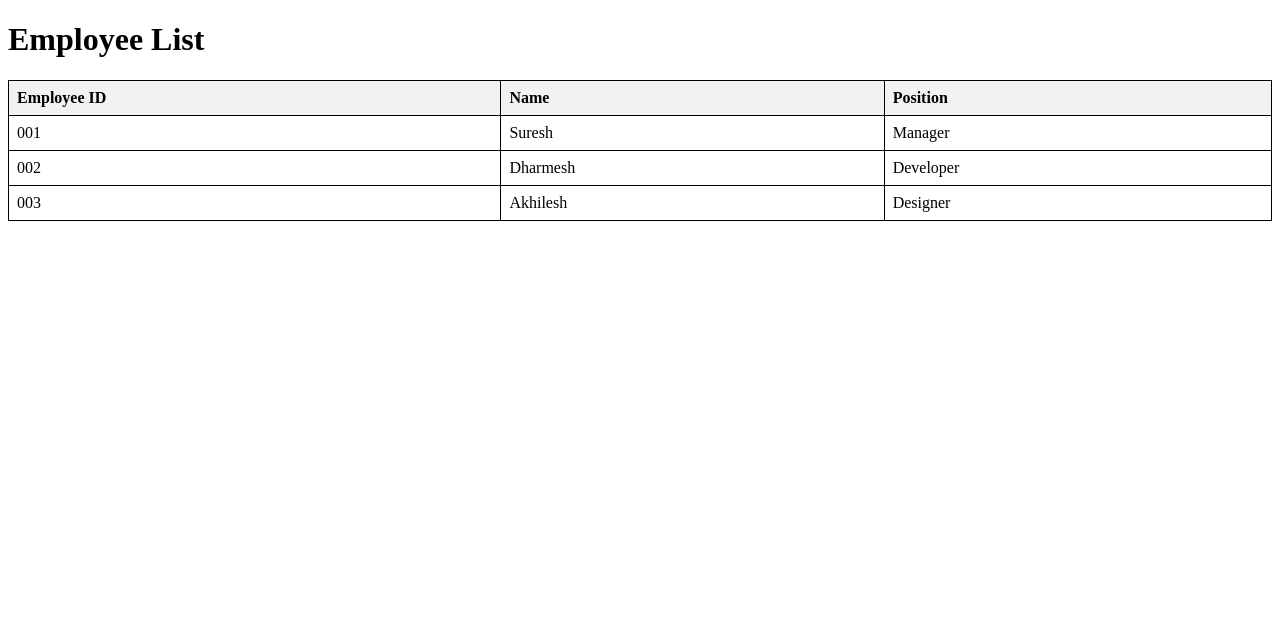
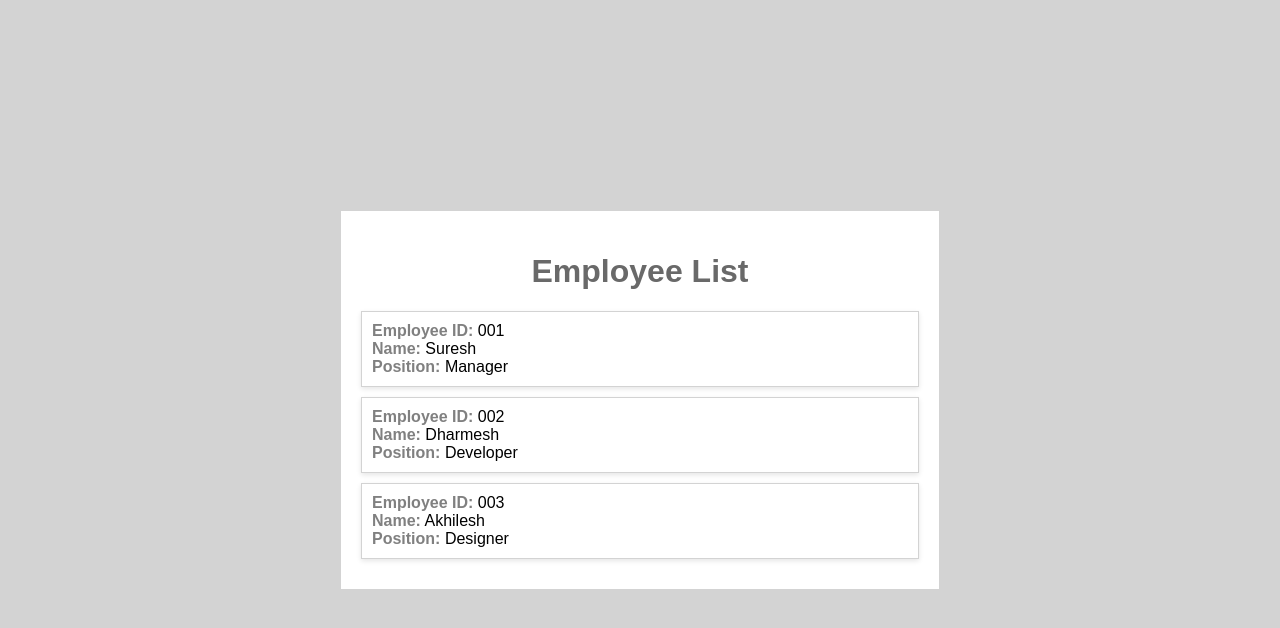
Before and after one commit to sraynitjsr/Only_HTML, a plain HTML site: page index.html in a window 1280 px wide. Drawn offline with Linux system fonts and the light colour scheme.

Commit message:
Beautiful HTML <div> Tag Usage

```diff
--- a/index.html
+++ b/index.html
@@ -1,47 +1,68 @@
 <!DOCTYPE html>
 <html>
 <head>
-    <title>Styled HTML Table Example</title>
+    <title>Styled HTML Div Example</title>
     <style>
-        table {
-            border-collapse: collapse;
-            width: 100%;
+        body {
+            background-color: lightgray;
+            margin: 0;
+            padding: 0;
+            font-family: Arial, sans-serif;
+            display: flex;
+            justify-content: center;
+            align-items: center;
+            height: 100vh;
         }
 
-        th, td {
-            border: 1px solid black;
-            padding: 8px;
-            text-align: left;
+        .container {
+            width: 100%;
+            max-width: 600px;
+            border: 1px solid lightgray;
+            padding: 20px;
+            box-sizing: border-box;
+            background-color: white;
         }
 
-        th {
-            background-color: #f2f2f2;
+        h1 {
+            text-align: center;
+            color: dimgray;
+        }
+
+        .employee {
+            margin-bottom: 10px;
+            padding: 10px;
+            border: 1px solid lightgray;
+            background-color: white;
+            box-shadow: 0px 2px 5px rgba(0, 0, 0, 0.1);
+        }
+
+        .employee-title {
+            font-weight: bold;
+            color: gray;
         }
     </style>
 </head>
 <body>
-    <h1>Employee List</h1>
-    <table>
-        <tr>
-            <th>Employee ID</th>
-            <th>Name</th>
-            <th>Position</th>
-        </tr>
-        <tr>
-            <td>001</td>
-            <td>Suresh</td>
-            <td>Manager</td>
-        </tr>
-        <tr>
-            <td>002</td>
-            <td>Dharmesh</td>
-            <td>Developer</td>
-        </tr>
-        <tr>
-            <td>003</td>
-            <td>Akhilesh</td>
-            <td>Designer</td>
-        </tr>
-    </table>
+    <div class="container">
+        <h1>Employee List</h1>
+
+        <div class="employee">
+            <span class="employee-title">Employee ID:</span> 001<br>
+            <span class="employee-title">Name:</span> Suresh<br>
+            <span class="employee-title">Position:</span> Manager
+        </div>
+
+        <div class="employee">
+            <span class="employee-title">Employee ID:</span> 002<br>
+            <span class="employee-title">Name:</span> Dharmesh<br>
+            <span class="employee-title">Position:</span> Developer
+        </div>
+
+        <div class="employee">
+            <span class="employee-title">Employee ID:</span> 003<br>
+            <span class="employee-title">Name:</span> Akhilesh<br>
+            <span class="employee-title">Position:</span> Designer
+        </div>
+    </div>
 </body>
 </html>
```
